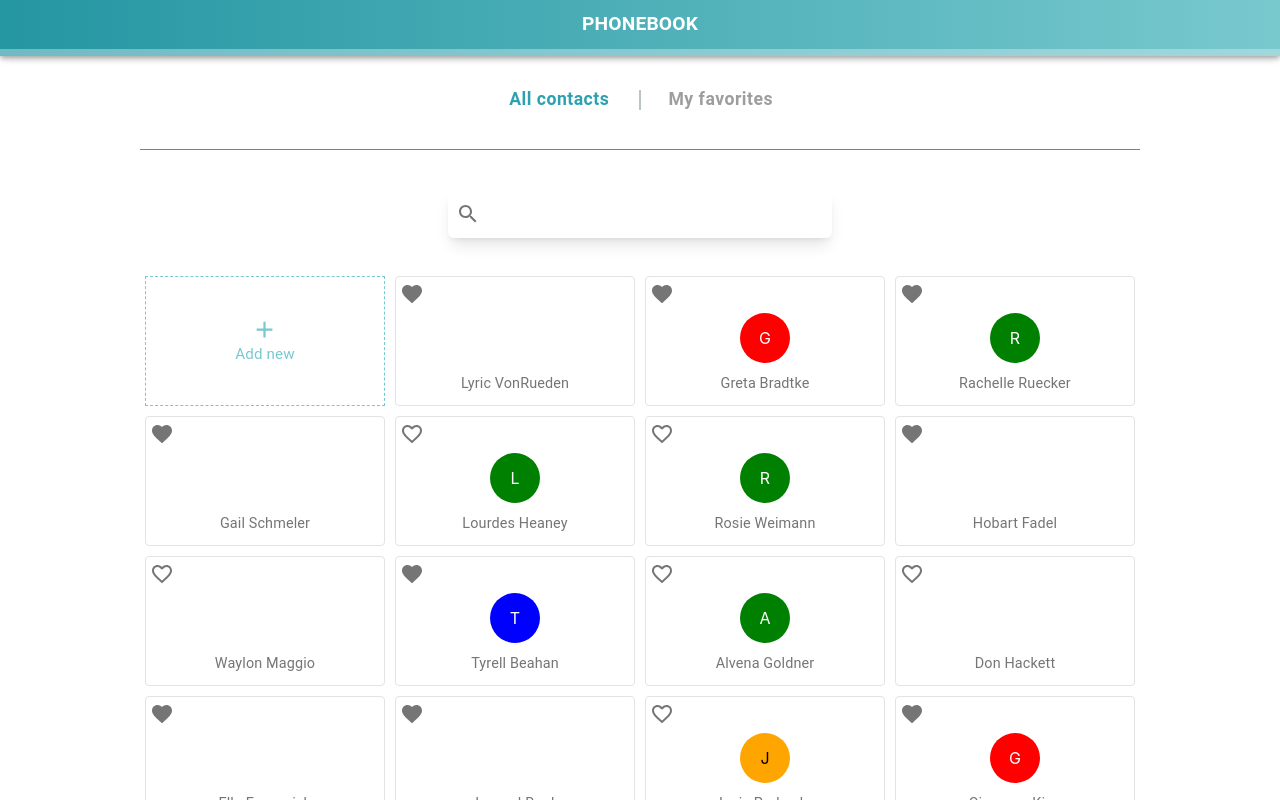
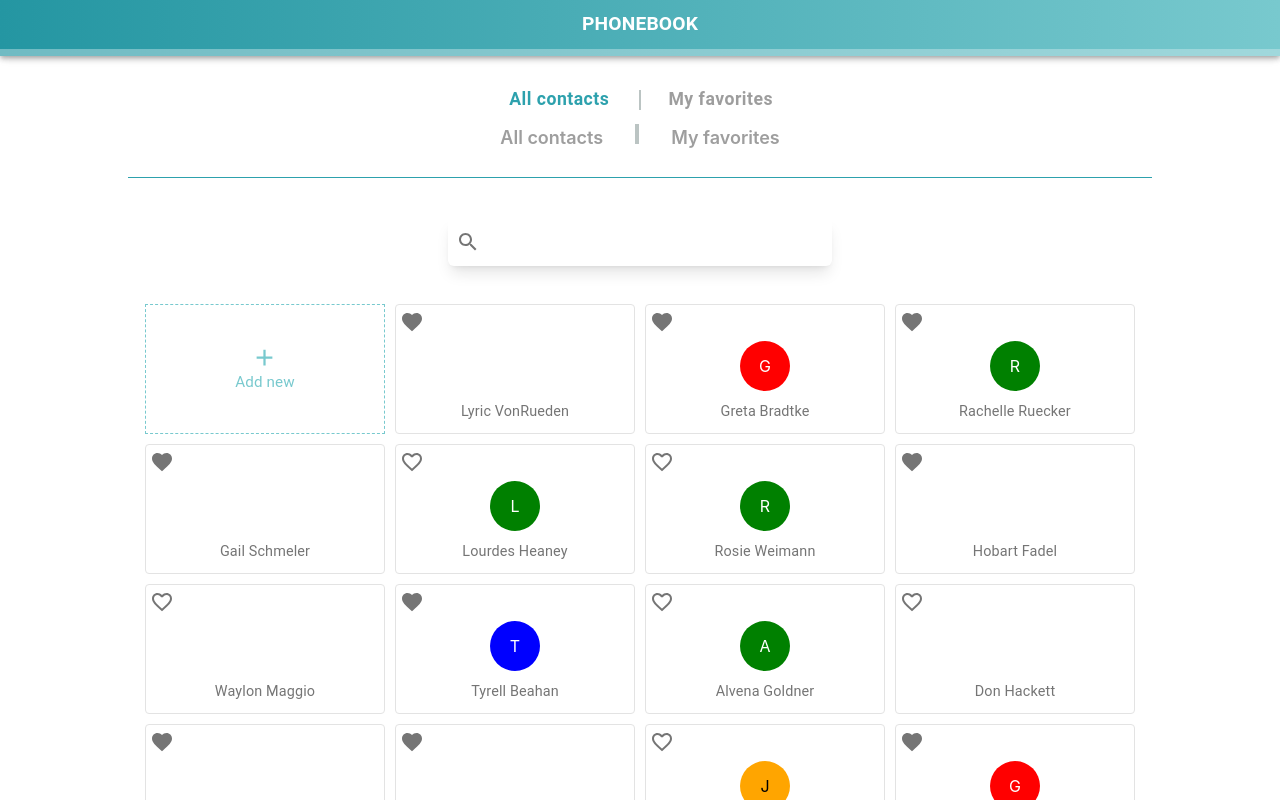
Before and after one commit to mladenkn/react-next-phonebook, a React (Vite) app: page / in a window 1280 px wide. Shown: the top 800 px of the page. Built offline with nearby package versions, Linux system fonts and the light colour scheme; grey boxes are pictures that could not be loaded.

Commit message:
starting out with tailwind

```diff
--- a/src/phonebook/components/HomeSection.style.ts
+++ b/src/phonebook/components/HomeSection.style.ts
@@ -4,13 +4,13 @@ import { makeStyles } from "@material-ui/core"
 const useHomeSectionStyles = makeStyles(({ palette, breakpoints }: Theme) =>
   createStyles({
     root: {},
-    content_: {
-      // name content without _ causes compile time error
-      display: "flex",
-      flexDirection: "column",
-      alignItems: "center",
-      maxWidth: 1000,
-    },
+    // content_: {
+    //   // name content without _ causes compile time error
+    //   display: "flex",
+    //   flexDirection: "column",
+    //   alignItems: "center",
+    //   maxWidth: 1000,
+    // },
     tabContainer: {
       alignItems: "center",
     },
--- a/src/phonebook/components/HomeSection.tsx
+++ b/src/phonebook/components/HomeSection.tsx
@@ -5,7 +5,13 @@ import { useContactListOps } from "../logic/contactListOps"
 import { Divider } from "./various"
 import SearchIcon from "@material-ui/icons/Search"
 import useHomeSectionStyles from "./HomeSection.style"
-import clsx from "clsx"
+import tw from "tailwind-styled-components"
+
+const StyledInput = tw(Input)`
+  border-solid border-1 border-secondary-light h-12 rounded-md p-2 text-lg shadow-lg mt-5 w-80 sm:mt-10 sm:w-96
+`
+
+const StyledTab = tw.button`text-lg text-tc-primary font-semibold`
 
 const Home = () => {
   const classes = useHomeSectionStyles()
@@ -19,8 +25,8 @@ const Home = () => {
   const ops = useContactListOps()
 
   return (
-    <div className={classes.root}>
-      <div className={classes.content_}>
+    <div>
+      <div className="flex flex-col items-center max-w-5xl">
         <Tabs
           value={currentTab}
           centered
@@ -35,12 +41,16 @@ const Home = () => {
           <div className={classes.tabDivider}></div>
           <Tab label="My favorites" disableRipple classes={tabClasses} />
         </Tabs>
+        <div className="flex gap-8">
+          <StyledTab>All contacts</StyledTab>
+          <div className="h-5 w-1 bg-secondary-main" />
+          <StyledTab>My favorites</StyledTab>
+        </div>
         <Divider className={classes.contactTabsDivider} />
-        <Input
+        <StyledInput
           disableUnderline
           startAdornment={<SearchIcon className="mr-2" />}
           onChange={e => ops.fetch(e.target.value)}
-          className="border-solid border-1 border-secondary-light h-12 rounded-md p-2 text-lg shadow-lg mt-5 w-80 sm:mt-10 sm:w-96"
           classes={{
             focused: "shadow-2xl",
           }}
```
